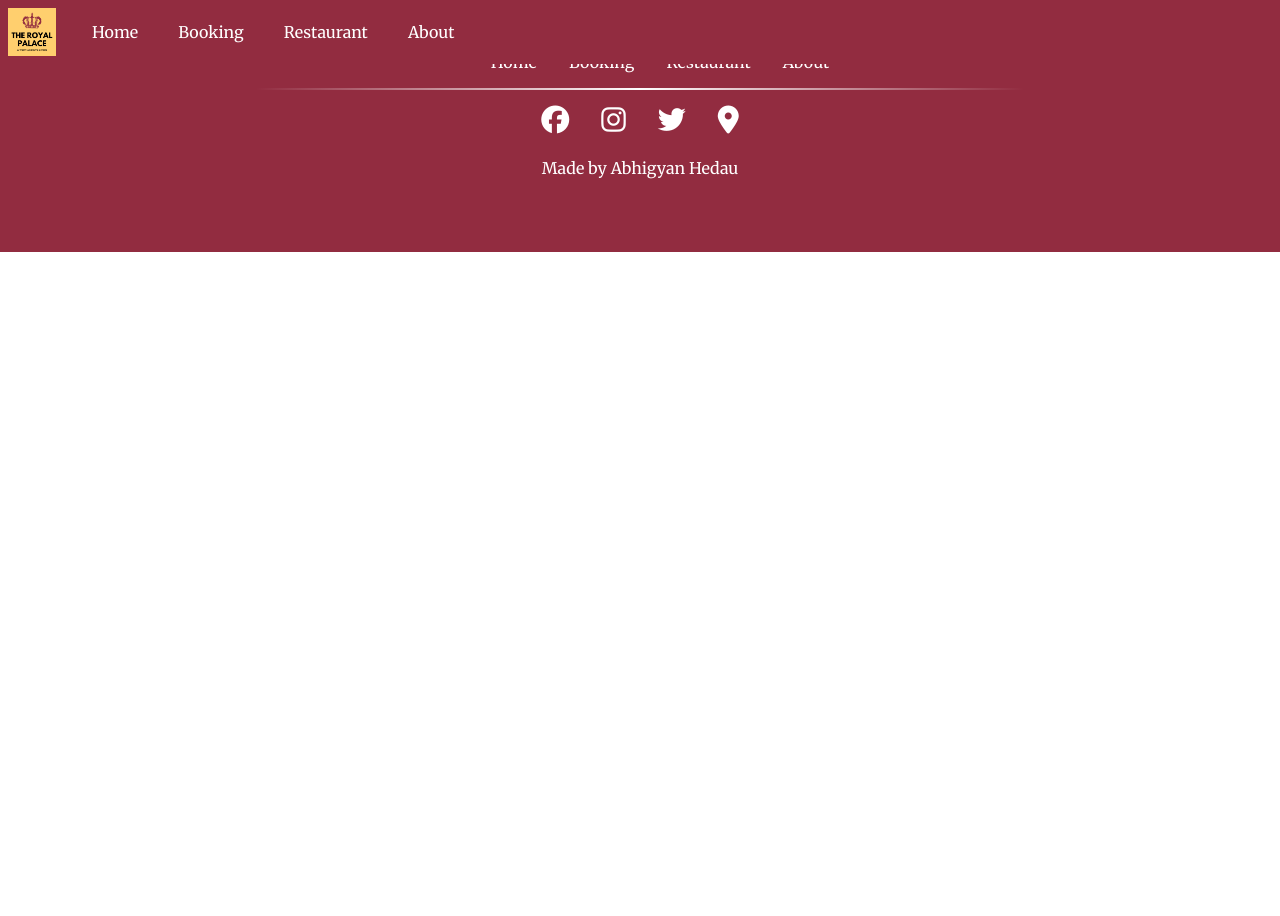
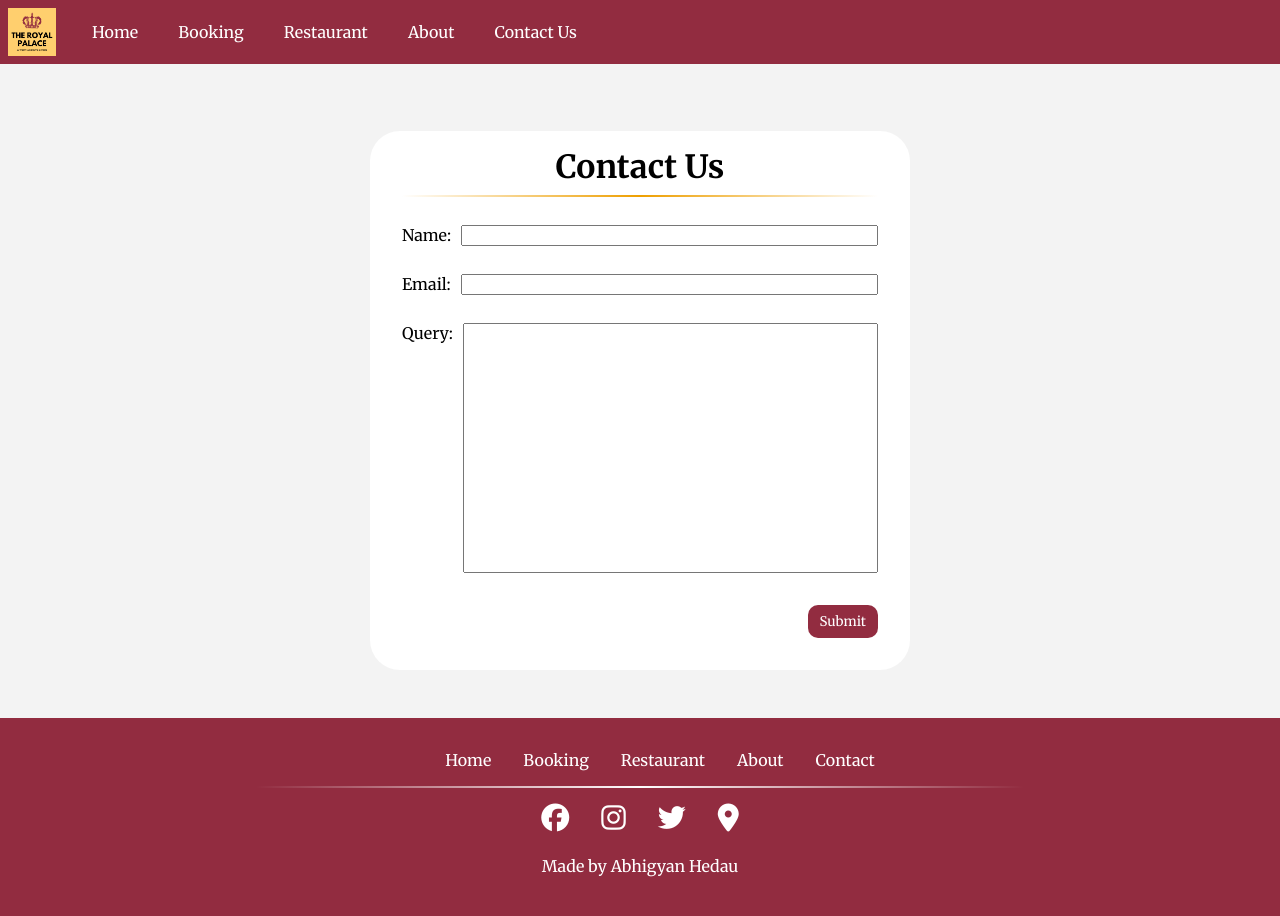
Before and after one commit to abhigyanhedau2/react-hotel-website, a React (Create React App) app: page /contact in a window 1280 px wide. Shown: the top 916 px of the page. Before the commit the page ends 800 px from the top, so only its background shows below. Built offline with nearby package versions, Linux system fonts and the light colour scheme; some icons are missing.

Commit message:
Contact Form Complete

```diff
--- a/src/App.js
+++ b/src/App.js
@@ -2,7 +2,7 @@ import React from 'react';
 import Home from './components/Home/Home';
 import Booking from './components/Booking/Booking';
 import About from './components/About/About';
-// import Contact from './components/Contact/Contact';
+import Contact from './components/Contact/Contact';
 // import Admin from './components/Admin/Admin';
 import Experience from './components/Experience/Experience';
 import Restaurant from './components/Restaurant/Restaurant';
@@ -25,8 +25,8 @@ const App = () => {
                 <Route exact path="/" element={<Home />} />
                 <Route exact path="/booking" element={<Booking />} />
                 <Route exact path="/about" element={<About />} />
-                {/* <Route exact path="/contact" element={<Contact />} />
-                <Route exact path="/admin" element={<Admin />} /> */}
+                <Route exact path="/contact" element={<Contact />} />
+                {/* <Route exact path="/admin" element={<Admin />} /> */}
                 <Route exact path="/experience" element={<Experience />} />
                 <Route exact path="/restaurant" element={<Restaurant />} />
                 <Route exact path="/recreational" element={<Recreational />} />
--- a/src/components/BookingForm/BookingForm.css
+++ b/src/components/BookingForm/BookingForm.css
@@ -103,14 +103,14 @@ input[type="number"]::-webkit-outer-spin-button {
   cursor: pointer;
 }
 
-.alert-wrapper {
+.booking-alert-wrapper {
   text-align: center;
   width: 100vw;
   padding: 1rem 0;
   background-color: #caecd5;
 }
 
-.alert-wrapper p {
+.booking-alert-wrapper p {
   padding: 0;
   margin: 0;
   color: #35685d;
--- a/src/components/BookingForm/BookingForm.js
+++ b/src/components/BookingForm/BookingForm.js
@@ -157,7 +157,7 @@ const BookingForm = () => {
 
 	return (
 		<div className="booking-form-wrapper">
-			{showAlert && <div className="alert-wrapper">
+			{showAlert && <div className="booking-alert-wrapper">
 				<p><b>Booking Confirmed!</b> We're waiting for your arrival</p>
 			</div>}
 			<div className="booking-form-container">
--- /dev/null
+++ b/src/components/Contact/Contact.css
@@ -0,0 +1,120 @@
+.contact-wrapper {
+  margin-top: 15px;
+  background-color: #f3f3f3;
+  padding: 3rem 0;
+}
+
+.contact-container {
+  width: 540px;
+  background-color: #fff;
+  margin: auto;
+  text-align: center;
+  box-sizing: border-box;
+  border-radius: 30px;
+  padding: 1rem 2rem 2rem;
+  margin-top: 3rem;
+}
+
+.contact-container h1 {
+  padding: 0rem;
+  margin: 0;
+}
+
+.contact-container hr {
+  width: 100%;
+  height: 2px;
+  border: none;
+  background: -webkit-gradient(
+    linear,
+    0 0,
+    100% 0,
+    from(transparent),
+    to(transparent),
+    color-stop(50%, #ee9f00)
+  );
+}
+
+.input-wrapper textarea,
+.input-wrapper input {
+  font-family: inherit;
+}
+
+.input-wrapper input {
+  padding: 0 0.25rem;
+}
+
+.input-wrapper textarea {
+  padding: 0.25rem;
+  width: 100%;
+  height: 30vh;
+}
+
+.input-and-error-wrapper {
+  display: flex;
+  width: 100%;
+  flex-wrap: wrap;
+}
+
+.input-and-error-wrapper p {
+  color: red;
+  text-align: left;
+  font-size: 0.75rem;
+  margin: 0;
+  margin-top: 0.5rem;
+  font-weight: bold;
+}
+
+.submit-btn-wrapper {
+  display: flex;
+  justify-content: right;
+}
+
+.submit-btn-wrapper button {
+  background-color: #922c40;
+  color: #fff;
+  padding: 0.5rem 0.75rem;
+  margin-top: 2rem;
+  border-radius: 10px;
+  border: none;
+  font-family: inherit;
+}
+
+.submit-btn-wrapper button:hover {
+  background-color: #5c1a27;
+  color: #ffcf6e;
+  padding: 0.5rem 0.75rem;
+  border-radius: 10px;
+  border: none;
+  cursor: pointer;
+}
+
+.contact-alert-wrapper {
+  text-align: center;
+  width: 100vw;
+  padding: 1rem 0;
+  background-color: #caecd5;
+}
+
+.contact-alert-wrapper p {
+  padding: 0;
+  margin: 0;
+  color: #35685d;
+}
+
+@media only screen and (max-width: 670px) {
+  .contact-container {
+    width: 400px;
+  }
+}
+
+@media only screen and (max-width: 440px) {
+  .contact-container {
+    width: 350px;
+  }
+}
+
+@media only screen and (max-width: 365px) {
+  .contact-container {
+    width: 300px;
+  }
+}
--- a/src/components/Contact/Contact.js
+++ b/src/components/Contact/Contact.js
@@ -1,9 +1,139 @@
-import React from 'react'
+import React, { useRef, useState } from 'react';
+import useInput from '../../Hooks/use-input';
+import './Contact.css';
 
 const Contact = () => {
-  return (
-    <div>Contact</div>
-  )
+
+	const [showAlert, setShowAlert] = useState(false);
+
+	const nameInputRef = useRef();
+	const emailInputRef = useRef();
+	const queryInputRef = useRef();
+
+	const { inputIsValid: nameIsValid, setInputIsValid: setNameIsValid, inputIsTouched: nameIsTouched, setInputIsTouched: setNameIsTouched } = useInput();
+	const { inputIsValid: emailIsValid, setInputIsValid: setEmailIsValid, inputIsTouched: emailIsTouched, setInputIsTouched: setEmailIsTouched } = useInput();
+	const { inputIsValid: queryIsValid, setInputIsValid: setQueryIsValid, inputIsTouched: queryIsTouched, setInputIsTouched: setQueryIsTouched } = useInput();
+
+	const stringIsEmpty = (enteredValue) => {
+
+		if (enteredValue.trim().length === 0)
+			return true;
+
+		else
+			return false;
+	}
+
+	const nameBlurCheck = () => {
+		const enteredName = nameInputRef.current.value;
+
+		setNameIsTouched(true);
+
+		if (stringIsEmpty(enteredName))
+			setNameIsValid(false);
+
+		else
+			setNameIsValid(true);
+	}
+
+	const queryBlurCheck = () => {
+		const enteredQuery = queryInputRef.current.value;
+
+		setQueryIsTouched(true);
+
+		if (stringIsEmpty(enteredQuery))
+			setQueryIsValid(false);
+
+		else
+			setQueryIsValid(true);
+	}
+
+	const emailBlurCheck = () => {
+		const enteredEmail = emailInputRef.current.value;
+
+		setEmailIsTouched(true);
+
+		if (enteredEmail.trim().length === 0 || !enteredEmail.includes('@'))
+			setEmailIsValid(false);
+
+		else
+			setEmailIsValid(true);
+	}
+
+	const resetForm = () => {
+		nameInputRef.current.value = "";
+		emailInputRef.current.value = "";
+		queryInputRef.current.value = "";
+	}
+
+	const showAlertHandler = () => {
+		setShowAlert(true);
+
+		setTimeout(() => {
+			setShowAlert(false);
+		}, 2000);
+	}
+
+	const formSubmitHandler = (event) => {
+		event.preventDefault();
+
+		const contactData = {
+			name: nameInputRef.current.value,
+			email: emailInputRef.current.value,
+			query: queryInputRef.current.value
+		}
+
+		const formIsValid = nameIsValid && emailIsValid && queryIsValid;
+
+		if (formIsValid) {
+			fetch('https://react-hotel-9e36f-default-rtdb.firebaseio.com/contactdata.json', {
+				method: 'POST',
+				body: JSON.stringify({ contactData: contactData })
+			})
+
+			resetForm();
+			showAlertHandler();
+		} else {
+			alert('Please fill the form completely');
+		}
+	}
+
+	return (
+		<div className='contact-wrapper'>
+			{showAlert && <div className="contact-alert-wrapper">
+				<p><b>Query Noted!</b> We'll get back to you on this.</p>
+			</div>}
+			<div className="contact-container">
+				<h1>Contact Us</h1>
+				<hr />
+				<form className="contact-form-wrapper" onSubmit={formSubmitHandler}>
+					<div className="input-wrapper">
+						<label htmlFor="name">Name: </label>
+						<div className="input-and-error-wrapper">
+							<input ref={nameInputRef} onBlur={nameBlurCheck} type="text" name="name" id="name" />
+							{!nameIsValid && nameIsTouched && <p>*Enter a valid name</p>}
+						</div>
+					</div>
+					<div className="input-wrapper">
+						<label htmlFor="email">Email: </label>
+						<div className="input-and-error-wrapper">
+							<input ref={emailInputRef} onBlur={emailBlurCheck} type="text" name="email" id="email" />
+							{!emailIsValid && emailIsTouched && <p>*Enter a valid email</p>}
+						</div>
+					</div>
+					<div className="input-wrapper">
+						<label htmlFor="query">Query: </label>
+						<div className="input-and-error-wrapper">
+							<textarea ref={queryInputRef} onBlur={queryBlurCheck} name="query" id="query" style={{ resize: 'none' }} />
+							{!queryIsValid && queryIsTouched && <p>*Query cannot be empty</p>}
+						</div>
+					</div>
+					<div className="submit-btn-wrapper">
+						<button>Submit</button>
+					</div>
+				</form>
+			</div>
+		</div>
+	)
 }
 
 export default Contact
--- a/src/components/Footer/Footer.js
+++ b/src/components/Footer/Footer.js
@@ -10,7 +10,7 @@ const Footer = () => {
                 <li><Link to="/booking">Booking</Link></li>
                 <li><Link to="/restaurant">Restaurant</Link></li>
                 <li><Link to="/about">About</Link></li>
-                {/* <li><Link to="/contact">Contact</Link></li> */}
+                <li><Link to="/contact">Contact</Link></li>
             </ul>
             <hr />
             <div className="social-media-icons">
--- a/src/components/Header/Header.js
+++ b/src/components/Header/Header.js
@@ -24,8 +24,8 @@ const Header = () => {
                     <li className='list-item' onClick={toggleMenuHandler}><Link to="/booking">Booking</Link></li>
                     <li className='list-item' onClick={toggleMenuHandler}><Link to="/restaurant">Restaurant</Link></li>
                     <li className='list-item' onClick={toggleMenuHandler}><Link to="/about">About</Link></li>
-                    {/* <li className='list-item' onClick={toggleMenuHandler}><Link to="/contact">Contact Us</Link></li>
-                    <li className='list-item' onClick={toggleMenuHandler}><Link to="/admin">Admin Login</Link></li> */}
+                    <li className='list-item' onClick={toggleMenuHandler}><Link to="/contact">Contact Us</Link></li>
+                    {/* <li className='list-item' onClick={toggleMenuHandler}><Link to="/admin">Admin Login</Link></li> */}
                 </ul>
             </div>
             <div className="nav-links">
@@ -35,7 +35,7 @@ const Header = () => {
                         <li className='list-item'><Link to="/booking">Booking</Link></li>
                         <li className='list-item'><Link to="/restaurant">Restaurant</Link></li>
                         <li className='list-item'><Link to="/about">About</Link></li>
-                        {/* <li className='list-item'><Link to="/contact">Contact Us</Link></li> */}
+                        <li className='list-item'><Link to="/contact">Contact Us</Link></li>
                     </ul>
                     <ul className='list right-list'>
                         {/* <li className='list-item'><Link to="/admin">Admin Login</Link></li> */}
```
